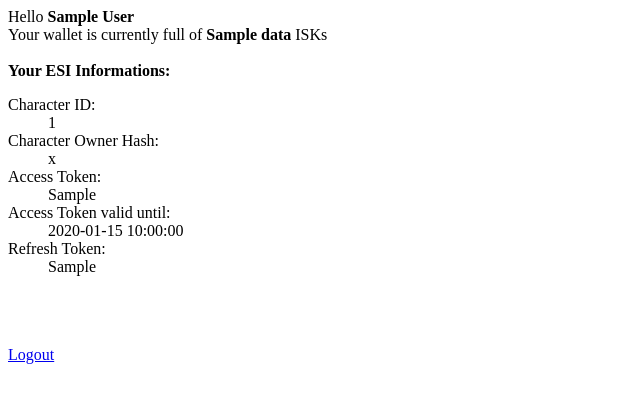
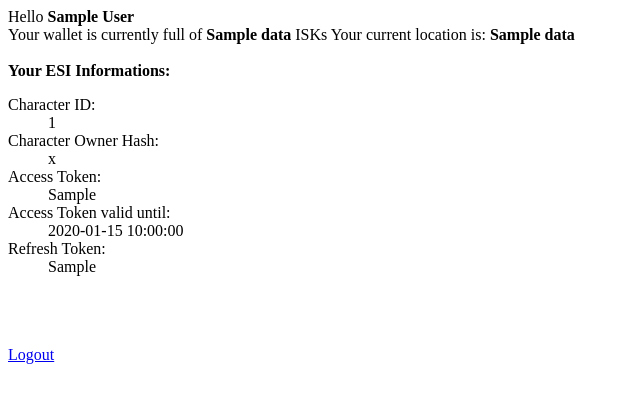
Before and after one commit to alexander94dmitriev/EveCanaryApp, a Flask app: template templates/base.html in a window 1280 px wide. Shown: the top 403 px of the page, without its empty margins (0-640 px from the left). Run offline with Flask 2, Linux system fonts and the light colour scheme; a user stored in the database is signed in; tables that the repository leaves empty hold one stand-in row (values such as "Sample post"); the template is opened without the code that fills it: most values are stand-ins (such as "Sample title", 1, 10 or a date in 2020).

Commit message:
Added character location info.

```diff
--- a/app.py
+++ b/app.py
@@ -150,7 +150,7 @@ def login():
     token = generate_token()
     session['token'] = token
     return redirect(esisecurity.get_auth_uri(
-        scopes=['esi-wallet.read_character_wallet.v1'],
+        scopes=['esi-wallet.read_character_wallet.v1', 'esi-location.read_location.v1', 'publicData'],
         state=token,
     ))
 
@@ -225,6 +225,7 @@ def callback():
 @app.route('/')
 def index():
     wallet = None
+    char_location = None
 
     # if the user is authed, get the wallet content !
     if current_user.is_authenticated:
@@ -237,8 +238,15 @@ def index():
         )
         wallet = esiclient.request(op)
 
+        op = esiapp.op['get_characters_character_id_location'](
+            character_id=current_user.character_id
+        )
+
+        char_location = esiclient.request(op)
+
     return render_template('base.html', **{
         'wallet': wallet,
+        'char_location': char_location,
     })
 
 
--- a/templates/base.html
+++ b/templates/base.html
@@ -22,6 +22,7 @@
 {% else %}
 Hello <strong>{{ current_user.character_name }}</strong><br>
 Your wallet is currently full of <strong>{{ wallet.data }}</strong> ISKs
+Your current location is: <strong>{{ char_location.data }}</strong>
 <br>
 <br>
 
```
Also changed, not shown: 1 other file.
